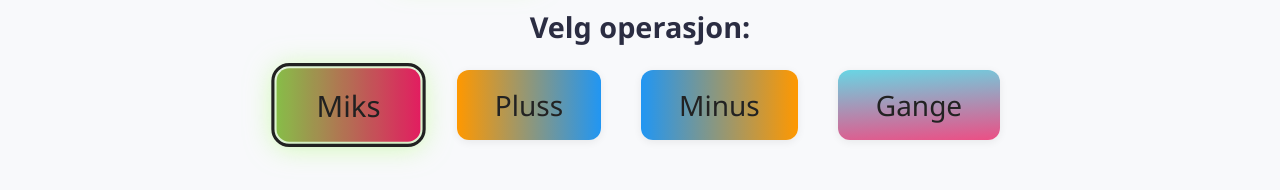
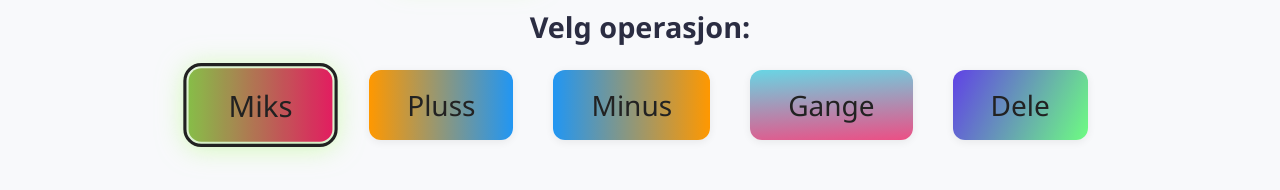
Before and after one commit to Gorgostammos/matte-ving-react, a React (Create React App) app: page / in a window 1280 px wide. Shown: the part 335-525 px from the top of the page. Built offline with nearby package versions, Linux system fonts and the light colour scheme; no server answers.

Commit message:
fiks på feil og la til deleing

```diff
--- a/src/App.css
+++ b/src/App.css
@@ -99,6 +99,7 @@ button#Vanskelig,
 button#multiply,
 button#minus,
 button#plus,
+button#division,
 button#mix,
 button#start {
   font-size: 28px;
@@ -156,6 +157,11 @@ button#minus {
 
 button#multiply {
   background: linear-gradient(356deg, #e91e63c7 0%, #00bcd494 100%);
+  color: #222;
+}
+
+button#division {
+  background: linear-gradient(116deg, #350ee0c7 0%, #09ff2a94 100%);
   color: #222;
 }
 
--- a/src/Home.js
+++ b/src/Home.js
@@ -87,7 +87,29 @@ export default function Home({ onStart }) {
         >
           Gange
         </button>
+
+
+        <button
+          id="division"
+          className={selectedOperation === "division" ? "active" : ""}
+          onClick={() => setSelectedOperation("division")}
+        >
+          Dele
+        </button>
+
+
+
+
+
+
+
+
+
+
+
+
       </div>
+
 
       <button id="start" className="start-button" onClick={handleStart}>
         Start
--- a/src/Quiz.js
+++ b/src/Quiz.js
@@ -104,6 +104,9 @@ export default function Quiz({ difficulty, operation }) {
         fasit = t1 - t2;
       } else if (op === "multiply") {
         tekst = `Hva er ${t1} x ${t2}?`;
+        fasit = t1 * t2;
+      } else if (op === "division") {
+        tekst = `Hva er ${t1} / ${t2}?`;
         fasit = t1 * t2;
       }
       tasks.push({
--- a/src/index.css
+++ b/src/index.css
@@ -52,6 +52,7 @@ p {
 
 /* Tilbakemeldinger */
 p#tilbakemelding,
+#tilbakemelding0,
 #tilbakemelding1,
 #tilbakemelding2,
 #tilbakemelding3,
--- a/src/theme.css
+++ b/src/theme.css
@@ -59,7 +59,7 @@
   p#oppgave4,
   .modal-title,
   .modal-subtitle,
-  .modal-score, p#tilbakemelding,
+  .modal-score, p#tilbakemelding, #tilbakemelding0,
   #tilbakemelding1, #tilbakemelding2, #tilbakemelding3,
   #tilbakemelding4,p#rundeTilbakemelding,
   p#sluttMelding,p.hurraMessage{
```
